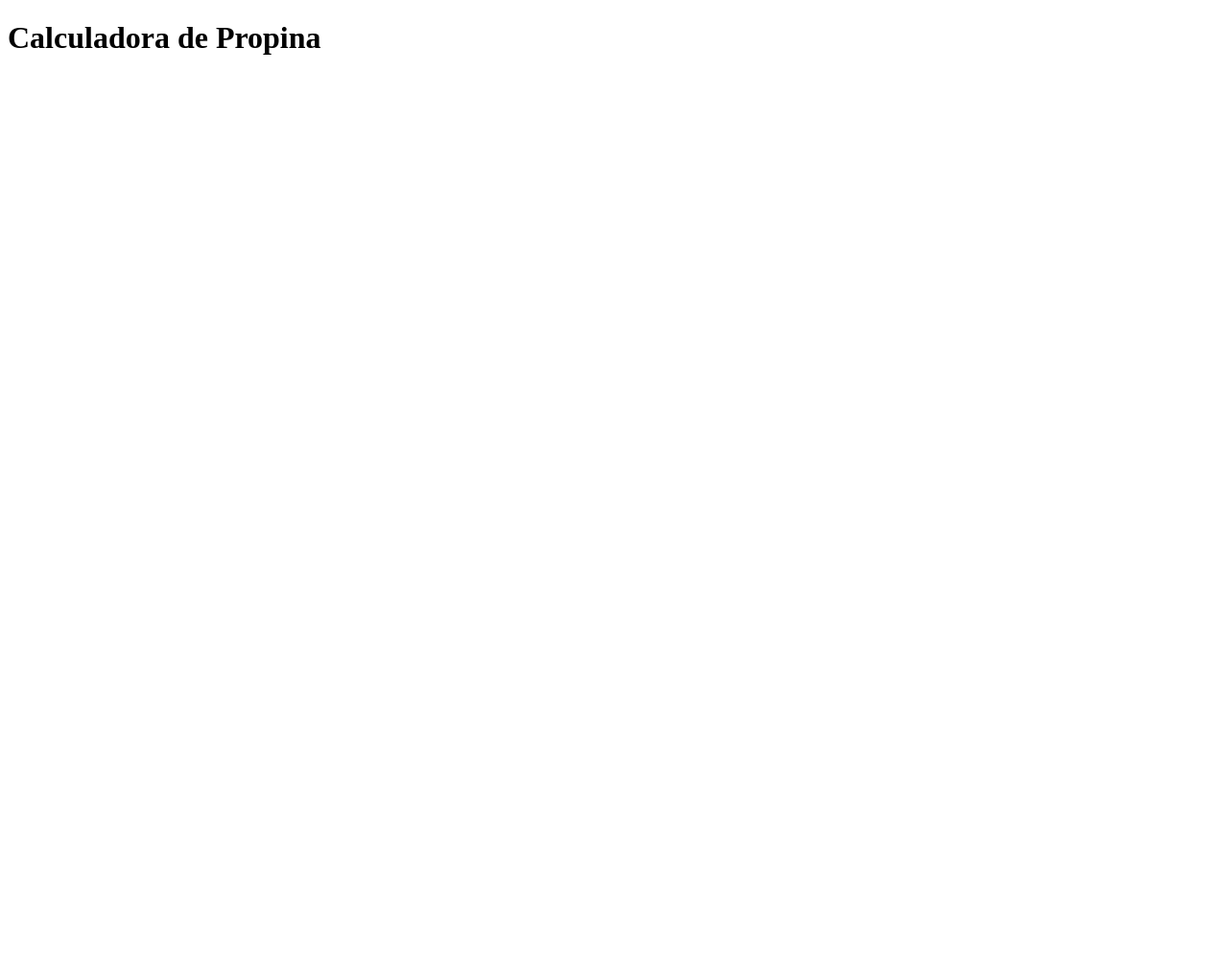
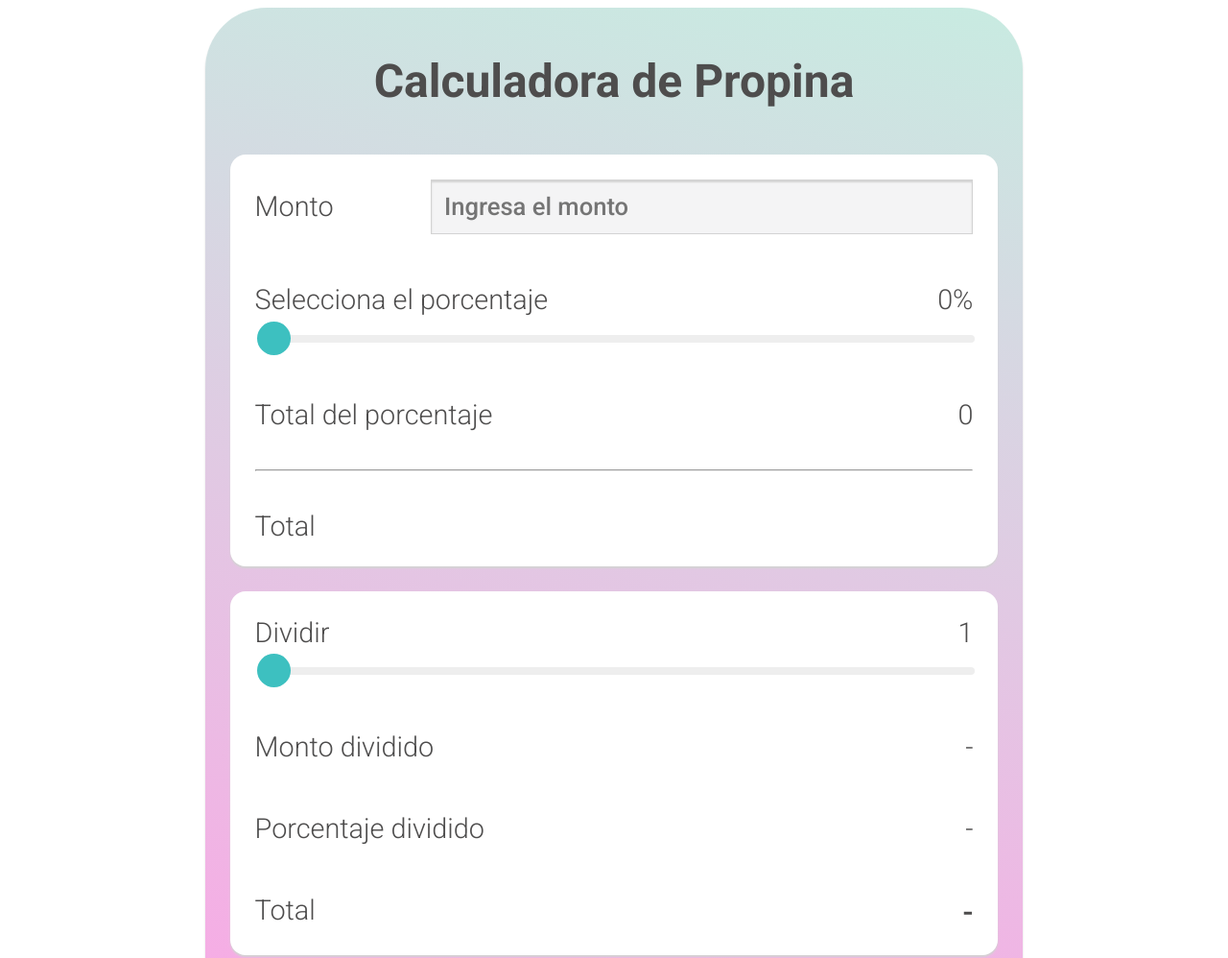
Before and after one commit to Melisa500/_mejorar_calculadoraDePropina, a plain HTML site: page index.html in a window 1280 px wide. Shown: the top 998 px of the page at 96% size. Before the commit the page ends 800 px from the top, so only its background shows below. Drawn offline with Linux system fonts and the light colour scheme.

Commit message:
Feature - Maquetado y funcionabilidad de la calculadora(#1)
Se creo una calculadora de porcentajes de propinas

```diff
--- /dev/null
+++ b/css/style.css
@@ -0,0 +1,104 @@
+html{
+    font-size: 1rem;
+    color: #4e4d4d;
+    font-family: 'Roboto', sans-serif;
+    font-weight: 300;
+}
+
+main{
+    max-width: 50rem;
+    margin: 0 auto;
+    background: linear-gradient(10deg, #faa7e5, #c8ebe1);
+    padding: 3rem 1.6rem 6rem 1.6rem;
+    border-radius: 4rem;
+    box-shadow: 0 2px 2px lightgray;
+}
+
+h1{
+    text-align: center;
+    font-size: 3rem;
+    margin: 0;
+    padding-bottom: 3rem;
+}
+
+section{
+    background-color: white;
+    font-size: 1.8rem;
+    margin-bottom: 1.6rem;
+    padding: 0 1.6rem;
+    border-radius: 1rem;
+    box-shadow: 0 2px 2px lightgray;
+}
+
+section > div{
+    padding: 1.6rem 0;
+}
+
+.divMonto{
+    display: flex;
+}
+
+.divMonto label{
+    flex: 1;
+    align-self: center;
+}
+
+.divMonto input{
+    flex: 3;
+}
+
+input[type="number"]{
+    font-family: inherit;
+    background: #f4f4f5;
+    font-size: 1.6rem;
+    border: 1px solid lightgray;
+    padding: 0.8rem 0 0.8rem 0.8rem;
+    box-shadow: inset 0 2px 2px lightgrey;
+}
+
+.space-between{
+    display: flex;
+    justify-content: space-between;
+}
+
+.styleTotal{
+    font-size: 2rem;
+    font-weight: bolder;
+}
+
+.range{
+    appearance: none;
+    width: 100%;
+    height: 8px;
+    background: #eee;
+    margin-top: 1.2rem;
+    border-radius: 0.3rem;
+    outline-color: #5bceae;
+}
+
+.range::-webkit-slider-thumb{
+    appearance: none;
+    width: 2.2rem;
+    height: 2.2rem;
+    border-radius: 50%;
+    background: #3dc0c0;
+    cursor: pointer;
+}
+
+.range::-moz-range-thumb{
+    width: 2.2rem;
+    height: 2.2rem;
+    border-radius: 50%;
+    background: #3dc0c0;
+    cursor: pointer;
+    border: none;
+}
+
+.range.range::-moz-range-thumb{
+    width: 2.2rem;
+    height: 2.2rem;
+    border-radius: 50%;
+    background: #3dc0c0;
+    cursor: pointer;
+    border: none;
+}
--- a/index.html
+++ b/index.html
@@ -4,11 +4,60 @@
     <meta charset="UTF-8">
     <meta http-equiv="X-UA-Compatible" content="IE=edge">
     <meta name="viewport" content="width=device-width, initial-scale=1.0">
+    <link rel="preconnect" href="https://fonts.googleapis.com">
+    <link rel="preconnect" href="https://fonts.gstatic.com" crossorigin>
+    <link href="https://fonts.googleapis.com/css2?family=Roboto:wght@300;500;700&display=swap" rel="stylesheet">
     <title>Calculadora de Propina</title>
+    <link rel="stylesheet" href="css/style.css">
 </head>
 <body>
-    <main>
+    <main id="container">
         <h1>Calculadora de Propina</h1>
+
+        <section>
+            <div class="divMonto">
+                <label for="monto">Monto</label>
+                <input type="number" placeholder="Ingresa el monto" id="monto">
+            </div>
+            <div>
+                <div class="space-between">
+                    <label for="ingresoPorcentaje">Selecciona el porcentaje</label>
+                    <span id="seleccionPorcentaje">0%</span>
+                </div>
+                <input type="range" value="0" id="ingresoPorcentaje" class="range">
+            </div>
+            <div class="space-between">
+                <span>Total del porcentaje</span>
+                <span id="totalPorcentaje">0</span>
+            </div>
+            <hr>
+            <div class="space-between total">
+                <span>Total</span>
+                <span id="total" class="styleTotal"></span>
+            </div>
+        </section>
+        <section>
+            <div>
+                <div class="space-between">
+                    <label for="dividir">Dividir</label>
+                    <span id="divisor">1</span>
+                </div>
+                <input type="range" min="1" max="10" value="1" id="dividir" class="range">
+            </div>
+            <div class="space-between">
+                <span>Monto dividido</span>
+                <span id="montoDiv">-</span>
+            </div>
+            <div class="space-between">
+                <span>Porcentaje dividido</span>
+                <span id="porcentajeDiv">-</span>
+            </div>
+            <div class="space-between">
+                <span>Total</span>
+                <span id="sumaTotal" class="styleTotal">-</span>
+            </div>
+        </section>
     </main>
+    <script src="js/main.js"></script>
 </body>
 </html>
--- /dev/null
+++ b/js/main.js
@@ -0,0 +1,37 @@
+const grupoDeValores = document.getElementById("container");
+const montoIngresado = document.getElementById("monto");
+const ingPorcentaje = document.getElementById("ingresoPorcentaje");
+const divid = document.getElementById("dividir");
+
+function moneda(value){
+    console.log(value);
+    value = Math.ceil(value * 100) / 100;
+    console.log(value);
+    value = value.toFixed(2);
+    return "$ " + value;
+}
+
+function pluralSingular(value){
+    if(value === 1) return value + " persona";
+    return value + " personas";
+}
+
+function tomarMonto(){
+    let mon = Number(montoIngresado.value);
+    let por = Number(ingPorcentaje.value);
+    let div = Number(divid.value);
+
+    let calculoPorcentaje = mon * ( por / 100 );
+    let calculoCadaPorcentaje = calculoPorcentaje / div;
+    let calculoCadaPersona = mon  / div;
+
+    document.getElementById("seleccionPorcentaje").innerHTML = por + "%";
+    document.getElementById("totalPorcentaje").innerHTML = moneda(calculoPorcentaje);
+    document.getElementById("total").innerHTML = moneda(mon + calculoPorcentaje);
+    document.getElementById("divisor").innerHTML = pluralSingular(div);
+    document.getElementById("montoDiv").innerHTML = moneda(calculoCadaPersona);
+    document.getElementById("porcentajeDiv").innerHTML = moneda(calculoCadaPorcentaje);
+    document.getElementById("sumaTotal").innerHTML = moneda(calculoCadaPersona + calculoCadaPorcentaje);
+}
+
+grupoDeValores.addEventListener("input", tomarMonto);
```
